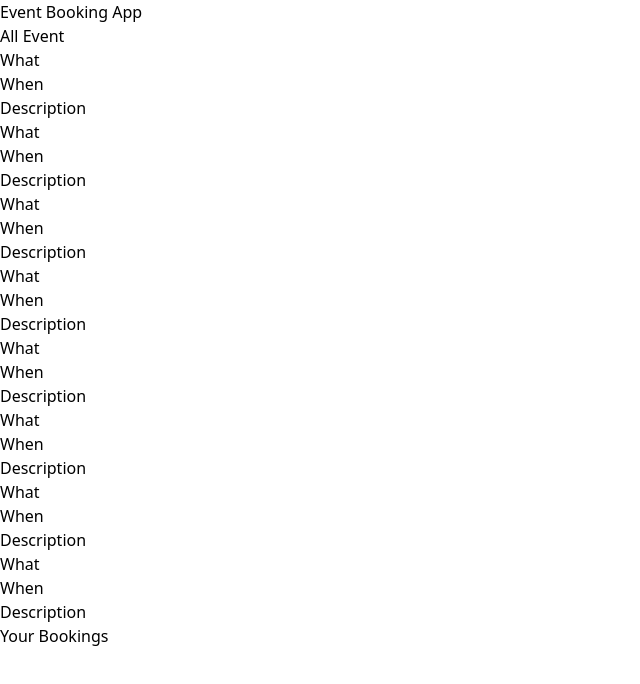
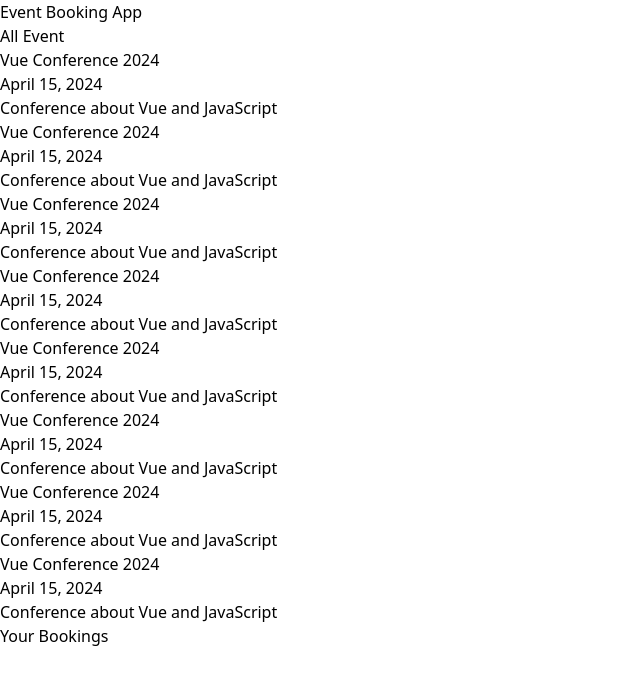
Before and after one commit to mhdryan09/event-booking, a Vue app: page / in a window 1280 px wide. Shown: the top 684 px of the page, without its empty margins (0-640 px from the left). Built offline with nearby package versions, Linux system fonts and the light colour scheme.

Commit message:
Passing Props

```diff
--- a/src/App.vue
+++ b/src/App.vue
@@ -3,7 +3,13 @@
     <h1 class="text-4xl">Event Booking App</h1>
     <h2 class="text-2xl font-medium">All Event</h2>
     <section class="grid grid-cols-2 gap-8">
-      <EventCard v-for="i in 8" :key="i" />
+      <EventCard
+        v-for="i in 8"
+        :key="i"
+        title="Vue Conference 2024"
+        when="April 15, 2024"
+        description="Conference about Vue and JavaScript"
+      />
     </section>
     <h2 class="text-2xl font-medium">Your Bookings</h2>
   </main>
--- a/src/components/EventCard.vue
+++ b/src/components/EventCard.vue
@@ -1,7 +1,15 @@
 <template>
   <div class="bg-white border border-gray-200 rounded-md">
-    <h3 class="p-4 text-xl font-medium border-b border-gray-200">What</h3>
-    <p class="p-4 border-b border-gray-200">When</p>
-    <p class="p-4">Description</p>
+    <h3 class="p-4 text-xl font-medium border-b border-gray-200">{{ title }}</h3>
+    <p class="p-4 border-b border-gray-200">{{ when }}</p>
+    <p class="p-4">{{ description }}</p>
   </div>
 </template>
+
+<script setup>
+defineProps({
+  title: String,
+  when: String,
+  description: String
+});
+</script>
```
Also changed, not shown: 1 other file (tests, documents, lock files or other folders).
